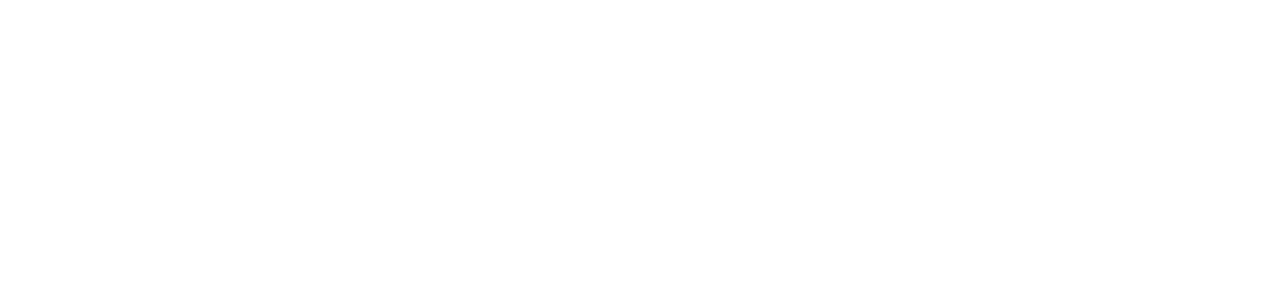
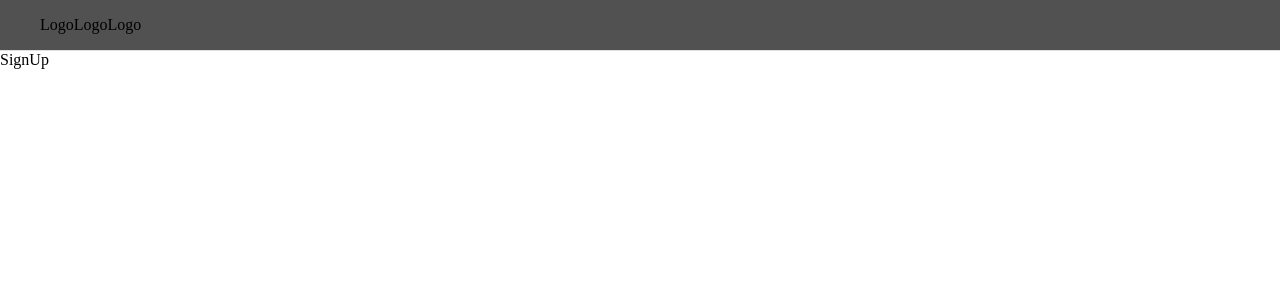
Before and after one commit to Muppet-training/rev-dev, a React (Create React App) app: page / in a window 1280 px wide. Shown: the top 300 px of the page. Built offline with nearby package versions, Linux system fonts and the light colour scheme.

Commit message:
Working on styling

```diff
--- a/public/index.html
+++ b/public/index.html
@@ -20,6 +20,12 @@
       Learn how to configure a non-root public URL by running `npm run build`.
     -->
     <title>Recipe Revenue</title>
+    <style>
+      body {
+        margin: 0px;
+        padding: 0px;
+      }
+    </style>
   </head>
   <body>
     <noscript>
--- a/src/App.jsx
+++ b/src/App.jsx
@@ -1,13 +1,34 @@
 import React, { Component } from 'react';
+import {
+	BrowserRouter,
+	Route,
+	Switch,
+	Redirect
+} from 'react-router-dom';
+import styled from 'styled-components';
+
+import TopBar from './containers/menus/TopBar';
+
+import SignUp from './containers/screens/public/SignUp';
+
+const Container = styled.div`
+	margin: 0px;
+	padding: 0px;
+`;
 
 class App extends Component {
-  render() {
-    return (
-      <div>
-
-      </div>
-    );
-  }
+	render() {
+		return (
+			<Container>
+				<TopBar />
+				<BrowserRouter>
+					<Switch>
+						<Route path="/" exact component={SignUp} />
+					</Switch>
+				</BrowserRouter>
+			</Container>
+		);
+	}
 }
 
 export default App;
--- a/src/containers/menus/TopBar.jsx
+++ b/src/containers/menus/TopBar.jsx
@@ -1,4 +1,34 @@
 import React, { Component } from 'react';
+import styled from 'styled-components';
+
+const Navbar = styled.div`
+	display: grid;
+	grid-row: 1;
+	grid-column: 1;
+	grid-area: header;
+	background-color: #fff;
+	border-bottom: 1px solid #e0e0e0;
+	height: 50px;
+	background-color: #515151;
+`;
+
+const MenuList = styled.ul`
+	display: flex;
+	-webkit-box-align: start;
+	-ms-flex-align: start;
+	align-items: flex-start;
+	margin: 0px;
+`;
+
+const ListItem = styled.li`
+	margin: 0px;
+	padding: 0px;
+	font-family: "Montserrat";
+	outline: 0;
+	text-decoration: none;
+	border: 0;
+	list-style-type: none;
+`;
 
 class TopBar extends Component {
 	constructor(props) {
@@ -7,9 +37,19 @@
 
 	render() {
 		return (
-      <div>
-
-      </div>
+			<Navbar>
+				<MenuList>
+					<ListItem>
+						<p>Logo</p>
+					</ListItem>
+					<ListItem>
+						<p>Logo</p>
+					</ListItem>
+					<ListItem>
+						<p>Logo</p>
+					</ListItem>
+				</MenuList>
+			</Navbar>
 		);
 	}
 }
--- a/src/containers/screens/public/SignUp.jsx
+++ b/src/containers/screens/public/SignUp.jsx
@@ -1,17 +1,13 @@
 import React, { Component } from 'react';
 
 class SignUp extends Component {
-  constructor(props) {
-    super(props);
-  }
+	constructor(props) {
+		super(props);
+	}
 
-  render() {
-    return (
-      <div>
-
-      </div>
-    );
-  }
+	render() {
+		return <div>SignUp</div>;
+	}
 }
 
 export default SignUp;
```
Also changed, not shown: package.json (+10 -1 lines), 1 other file (tests, documents, lock files or other folders). Lines whose indentation alone changed are shown as unchanged.
